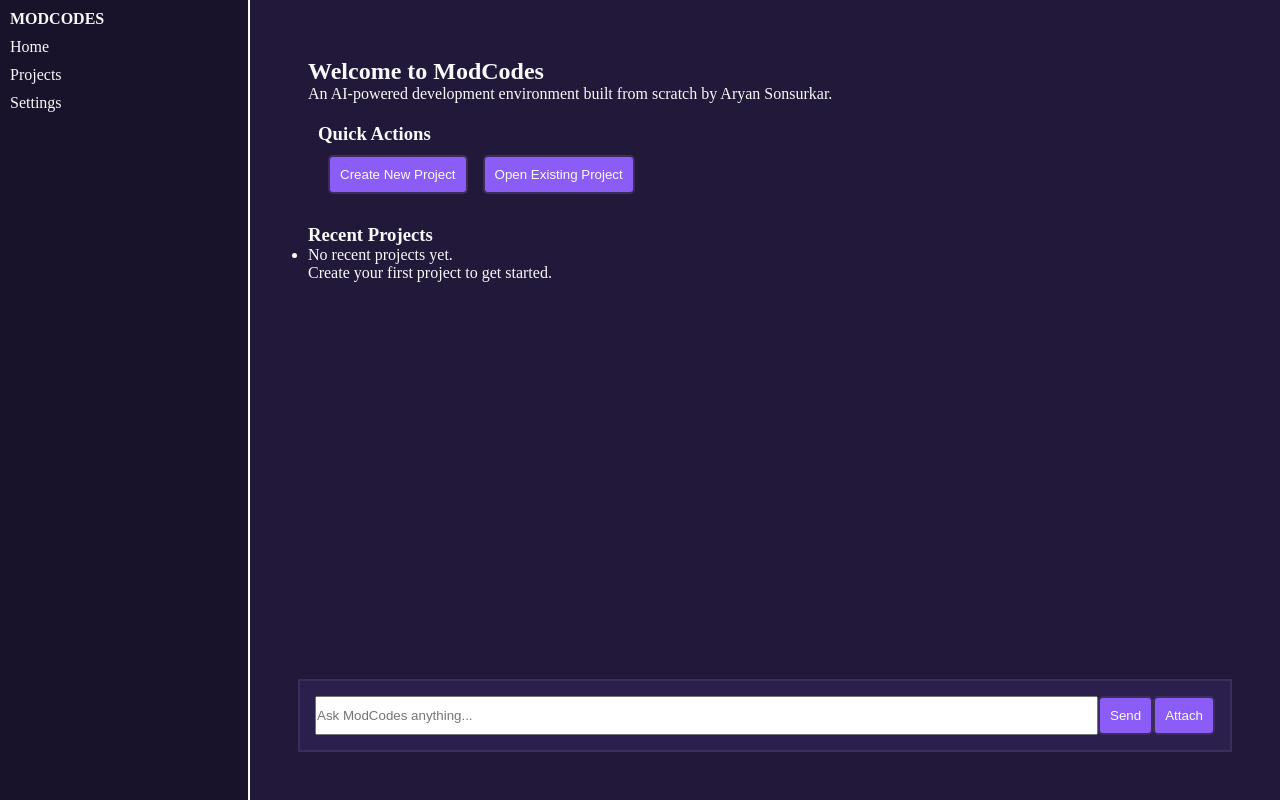
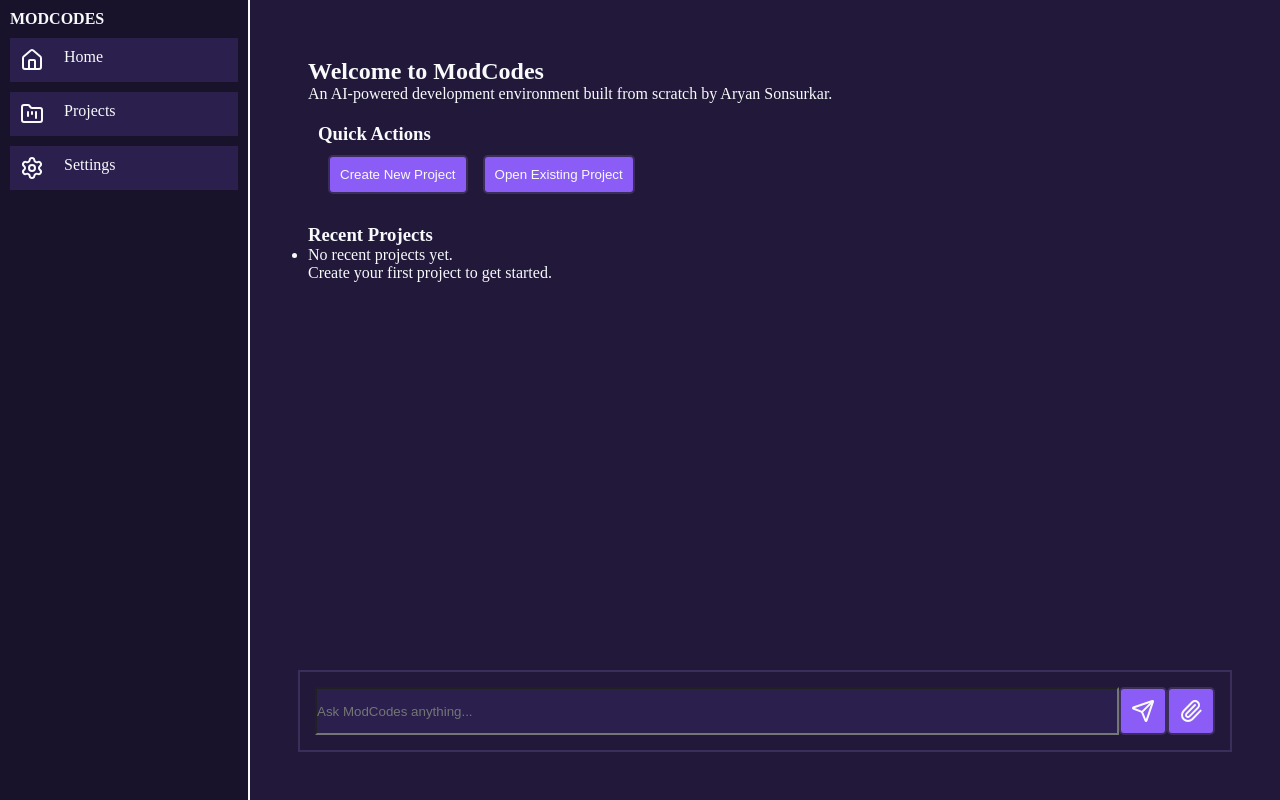
Before and after one commit to aryan-sonsurkar/mod-codes-ide, a Next.js app: page / in a window 1280 px wide. Built offline with nearby package versions, Linux system fonts and the light colour scheme.

Commit message:
feat(ui): implement modern IDE-inspired interface with reusable components

```diff
--- a/src/app/components/Sidebar/Sidebar.css
+++ b/src/app/components/Sidebar/Sidebar.css
@@ -9,3 +9,30 @@
   padding: 10px;
   gap: 10px;
 }
+
+.homebtn{
+  display: flex;
+  flex-direction: row;
+  padding: 10px;
+  gap: 20px;
+  background-color: var(--surface-bg);
+  color: var(--primary-text)
+}
+
+.projectsbtn{
+  display: flex;
+  flex-direction: row;
+  padding: 10px;
+  gap: 20px;
+  background-color: var(--surface-bg);
+  color: var(--primary-text)
+}
+
+.settingsbtn{
+  display: flex;
+  flex-direction: row;
+  padding: 10px;
+  gap: 20px;
+  background-color: var(--surface-bg);
+  color: var(--primary-text)
+}
--- a/src/app/components/Sidebar/Sidebar.jsx
+++ b/src/app/components/Sidebar/Sidebar.jsx
@@ -1,11 +1,15 @@
 import "./Sidebar.css";
+import {House} from "lucide-react";
+import {FolderKanban} from "lucide-react";
+import {Settings} from "lucide-react";
+
 export default function Sidebar() {
   return (
 <div className="sidebar">
       <h4>MODCODES</h4>
-      <a href="/Home">Home</a>
-      <a href="/Projects">Projects</a>
-      <a href="/Settings">Settings</a>
+      <a href="/Home" className="homebtn"><House />  Home</a>
+      <a href="/Projects" className="projectsbtn"><FolderKanban />  Projects</a>
+      <a href="/Settings" className="settingsbtn"><Settings />  Settings</a>
 </div>
   );
 }
--- a/src/app/components/Workspace/chat-input.css
+++ b/src/app/components/Workspace/chat-input.css
@@ -1,6 +1,4 @@
 .chat-input{
-    background-color: var(--surface-bg);
-    color: var(--primary-text);
     border: 2px solid var(--border-color);
     padding: 15px;
     display: flex;
@@ -8,6 +6,9 @@
 }
 
 .input{
+    color: var(--primary-text);
+
+    background-color: var(--surface-bg);
     display: flex;
     flex-grow: 1;
 }
--- a/src/app/components/Workspace/chat-input.jsx
+++ b/src/app/components/Workspace/chat-input.jsx
@@ -1,10 +1,13 @@
 import "./chat-input.css";
+import {Send} from "lucide-react";
+import {Paperclip} from "lucide-react";
+
 export default function Chatinput() {
   return (
 <div className="chat-input">
       <input  className="input" placeholder="Ask ModCodes anything...      "/>
-      <button className="chat-button">Send</button>
-      <button className="chat-button">Attach</button>
+      <button className="chat-button"><Send /></button>
+      <button className="chat-button"><Paperclip /></button>
 </div>
   );
 }
```
